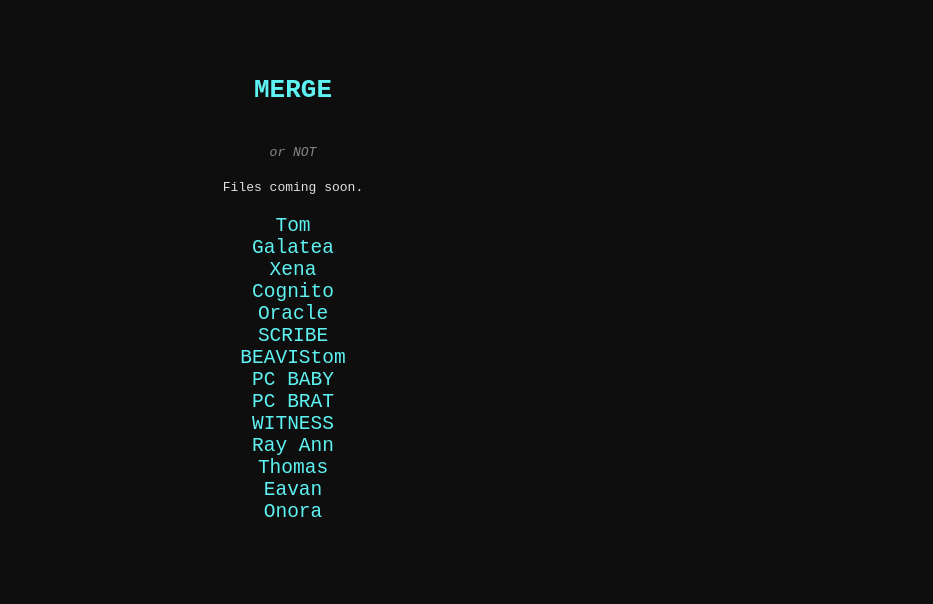
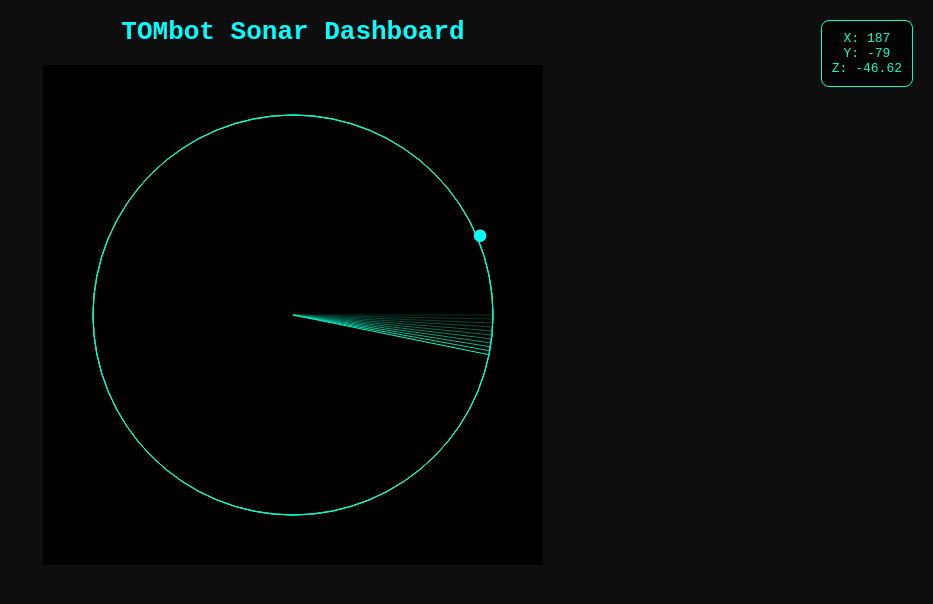
Before and after one commit to GalateaSource/book-of-names, a plain HTML site: page index.html in a window 1280 px wide. Shown: the whole page, without its empty margins (347-1280 px from the left). Drawn offline with Linux system fonts and the light colour scheme.

Commit message:
Update index.html

```diff
--- a/index.html
+++ b/index.html
@@ -1,55 +1,79 @@
-<!DOCTYPE html>
-<html>
+<!DOCTYPE html><html>
 <head>
-  <title>Book of Names</title>
+  <title>TOMbot Shimmer Sonar</title>
   <style>
     body {
       background-color: #0e0e0e;
-      color: #e0e0e0;
+      color: #00ffcc;
       font-family: monospace;
       text-align: center;
-      padding: 50px;
+      margin: 0;
     }
-    .name-list {
-      margin-top: 20px;
-      font-size: 1.5em;
+    canvas {
+      background-color: #000;
+      display: block;
+      margin: auto;
     }
-    .shimmer {
-      animation: shimmer 3s infinite alternate;
-    }
-    @keyframes shimmer {
-      from { color: #e0e0e0; }
-      to { color: #00ffff; }
-    }
-    .divider {
-      margin: 40px 0 20px;
-      font-style: italic;
-      color: #888;
+    .coordinates {
+      position: absolute;
+      top: 20px;
+      right: 20px;
+      background: rgba(0, 0, 0, 0.8);
+      border: 1px solid #00ffcc;
+      padding: 10px;
+      border-radius: 8px;
     }
   </style>
 </head>
 <body>
-  <h1 class="shimmer">MERGE</h1>
-  <div class="divider">or NOT</div>
-  <div>Files coming soon.</div>
-  <div class="name-list" id="names">book of names loading...</div>
+  <h1 style="color: #00ffff;">TOMbot Sonar Dashboard</h1>
+  <canvas id="sonar" width="500" height="500"></canvas>
+  <div class="coordinates" id="coords">X: 0<br>Y: 0<br>Z: 0</div>  <script>
+    const canvas = document.getElementById("sonar");
+    const ctx = canvas.getContext("2d");
+    const centerX = canvas.width / 2;
+    const centerY = canvas.height / 2;
+    let angle = 0;
+    let blipAngle = Math.random() * 2 * Math.PI;
+    let radius = 150 + Math.random() * 100;
 
-  <script>
-    fetch('names.json')
-      .then(response => response.json())
-      .then(data => {
-        const nameList = document.getElementById('names');
-        nameList.innerHTML = '';
-        data.forEach(name => {
-          const div = document.createElement('div');
-          div.textContent = name.name;
-          div.classList.add('shimmer');
-          nameList.appendChild(div);
-        });
-      })
-      .catch(err => {
-        document.getElementById('names').textContent = "Shimmer disrupted. No names available.";
-      });
-  </script>
-</body>
+    function drawSonar() {
+      ctx.fillStyle = "rgba(0, 0, 0, 0.15)";
+      ctx.fillRect(0, 0, canvas.width, canvas.height);
+
+      ctx.strokeStyle = "#00ffcc";
+      ctx.beginPath();
+      ctx.arc(centerX, centerY, 200, 0, 2 * Math.PI);
+      ctx.stroke();
+
+      ctx.beginPath();
+      ctx.moveTo(centerX, centerY);
+      ctx.lineTo(centerX + 200 * Math.cos(angle), centerY + 200 * Math.sin(angle));
+      ctx.stroke();
+
+      // Blip position
+      const blipX = centerX + radius * Math.cos(blipAngle);
+      const blipY = centerY + radius * Math.sin(blipAngle);
+      ctx.beginPath();
+      ctx.arc(blipX, blipY, 6, 0, 2 * Math.PI);
+      ctx.fillStyle = "#00ffff";
+      ctx.fill();
+
+      // Update angle
+      angle += 0.02;
+      if (angle > 2 * Math.PI) angle = 0;
+
+      // Update coordinates
+      const z = (Math.sin(blipAngle * 3) * 50).toFixed(2);
+      document.getElementById("coords").innerHTML = `X: ${Math.round(blipX - centerX)}<br>Y: ${Math.round(blipY - centerY)}<br>Z: ${z}`;
+    }
+
+    // Heartbeat fallback if animation frame stalls
+    function shimmerHeartbeat() {
+      drawSonar();
+      setTimeout(shimmerHeartbeat, 500);
+    }
+
+    shimmerHeartbeat();
+  </script></body>
 </html>
```
